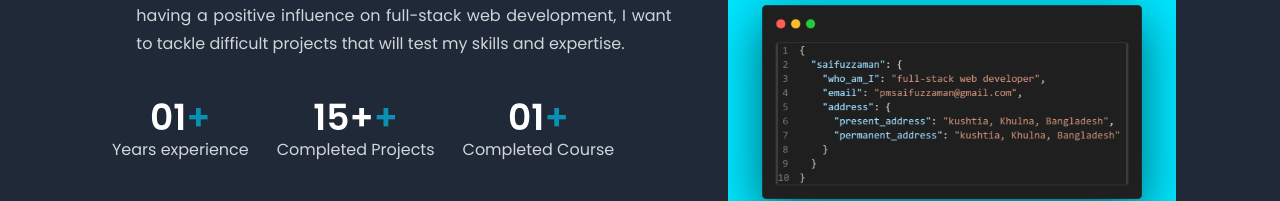
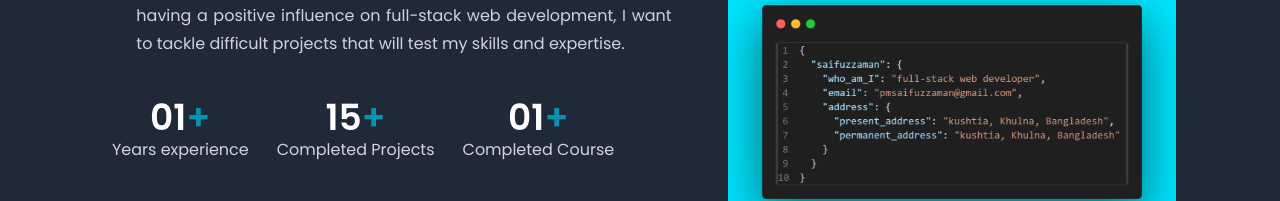
Before and after one commit to PmSaifuzzaman/saifuzzaman_portfolio, a React (Vite) app: page / in a window 1280 px wide. Shown: the part 1134-1335 px from the top of the page. Built offline with nearby package versions, Linux system fonts and the light colour scheme.

Commit message:
About section bug fixed

```diff
--- a/src/components/AboutMe/AboutMe.jsx
+++ b/src/components/AboutMe/AboutMe.jsx
@@ -5,12 +5,12 @@ const AboutMe = () => {
 
     const info = [
         { text: "Years experience", count: "01" },
-        { text: "Completed Projects", count: "15+" },
+        { text: "Completed Projects", count: "15" },
         { text: "Completed Course", count: "01" },
       ];
 
     return (
-        <section id="about" className="py-10 text-white">
+        <section id="about-section" className="py-10 text-white">
             <div className="text-center mt-8">
                 <h3 className="text-4xl font-semibold">
                     About <span className="text-cyan-600">Me</span>
```
